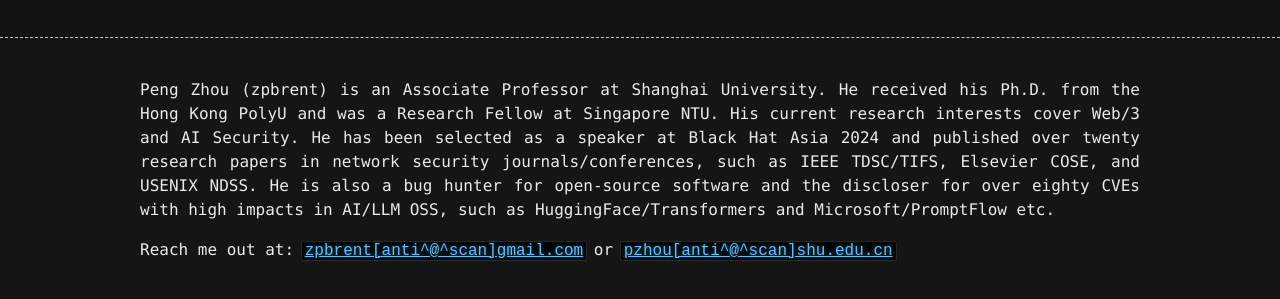
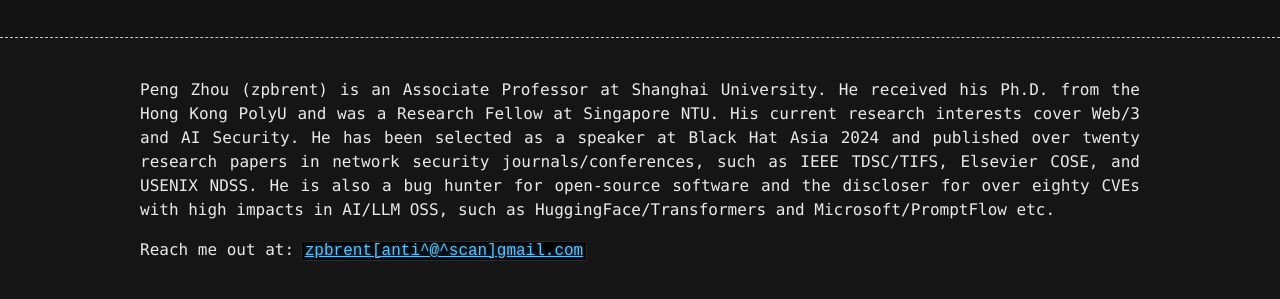
Before and after one commit to zpbrent/zpbrent.github.com, a plain HTML site: page index.html in a window 1280 px wide. Shown: the part 95-394 px from the top of the page. Drawn offline with Linux system fonts and the light colour scheme.

Commit message:
Update index.html

```diff
--- a/index.html
+++ b/index.html
@@ -62,7 +62,7 @@
       <section id="main_content">
         <p style="text-align:justify">Peng Zhou (zpbrent) is an Associate Professor at Shanghai University. He received his Ph.D. from the Hong Kong PolyU and was a Research Fellow at Singapore NTU. His current research interests cover Web/3 and AI Security. He has been selected as a speaker at Black Hat Asia 2024 and published over twenty research papers in network security journals/conferences, such as IEEE TDSC/TIFS, Elsevier COSE, and USENIX NDSS. He is also a bug hunter for open-source software and the discloser for over eighty CVEs with high impacts in AI/LLM OSS, such as HuggingFace/Transformers and Microsoft/PromptFlow etc.</p>
 
-<p>Reach me out at: <code class="language-plaintext highlighter-rouge"><a href="mailto:zpbrent@gmail.com">zpbrent[anti^@^scan]gmail.com</a></code> or <code class="language-plaintext highlighter-rouge"><a href="mailto:pzhou@shu.edu.cn">pzhou[anti^@^scan]shu.edu.cn</a></code></p>
+<p>Reach me out at: <code class="language-plaintext highlighter-rouge"><a href="mailto:zpbrent@gmail.com">zpbrent[anti^@^scan]gmail.com</a></code></p>
 
       </section>
     </div>
```
